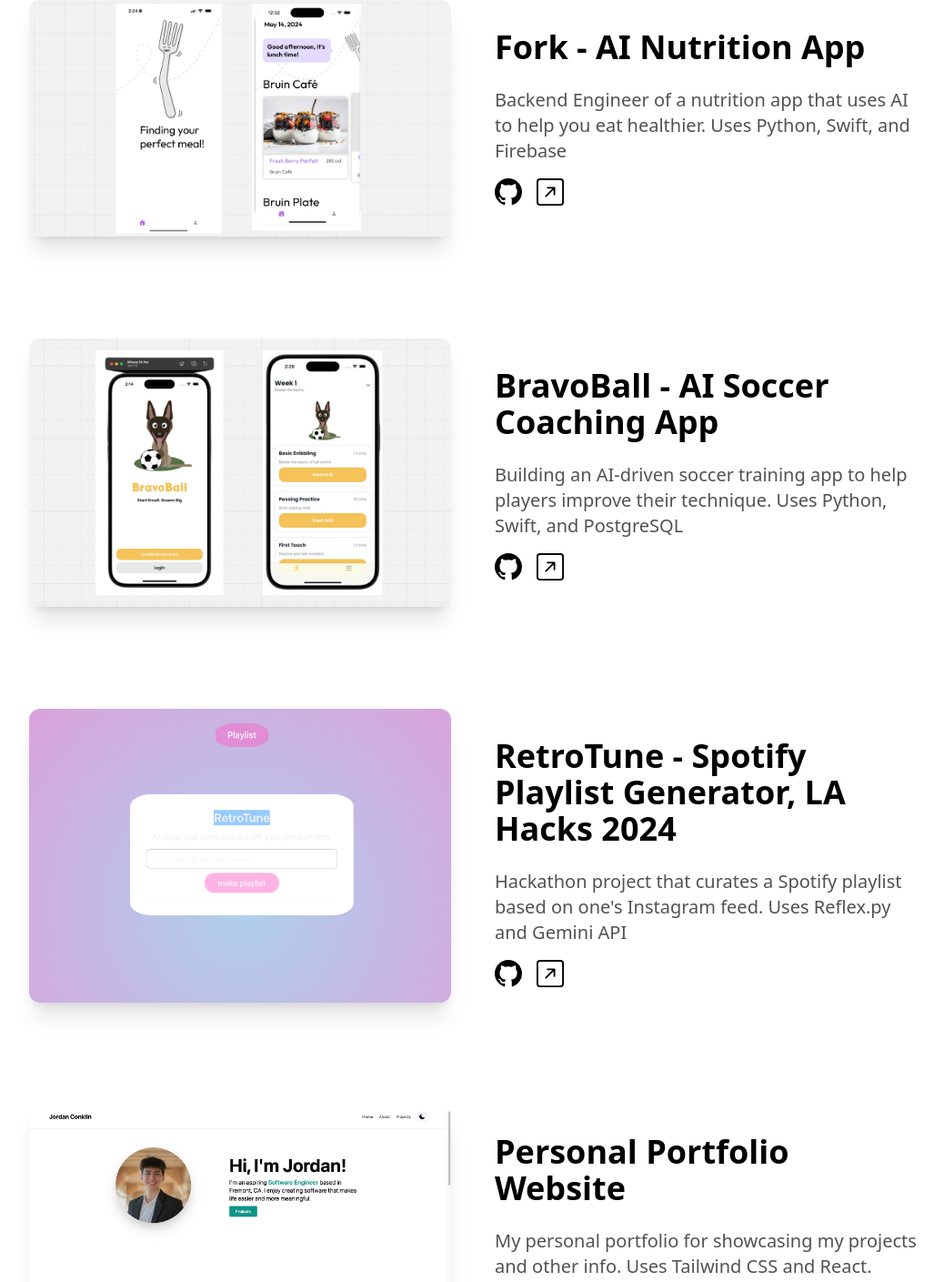
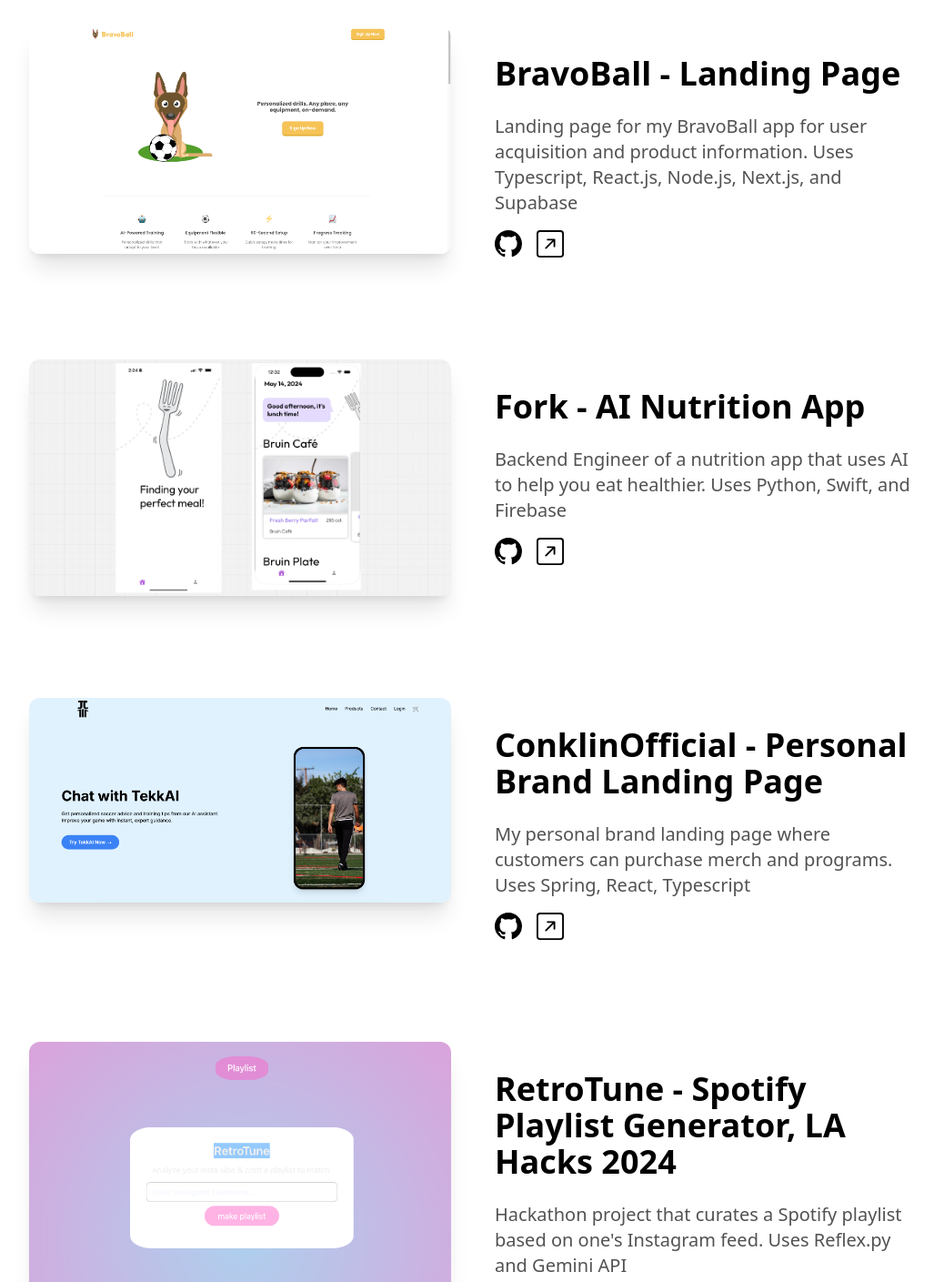
Before and after one commit to jordanconklin/jordan-conklin-personal-portfolio, a Next.js app: page / in a window 1280 px wide. Shown: the part 2358-3767 px from the top of the page at 91% size, without its empty margins (120-1158 px from the left). Built offline with nearby package versions, Linux system fonts and the light colour scheme.

Commit message:
add bravoball landing

```diff
--- a/components/ProjectsSection.tsx
+++ b/components/ProjectsSection.tsx
@@ -6,11 +6,18 @@
 
 const projects = [
   {
-    name: "ConklinOfficial - Personal Brand Landing Page",
-    description: "My personal brand landing page where customers can purchase merch and programs. Uses Spring, React, Typescript",
-    image: "/conklinofficial-LP-image.png",
-    github: "https://github.com/jordanconklin/conklinofficial-landing-page",
-    link: "https://conklinofficial-landing-page.vercel.app/",
+    name: "BravoBall - AI Soccer Coaching App",
+    description: "Building an AI-driven soccer training app to help players improve their technique. Uses Python, Swift, and PostgreSQL",
+    image: "/bravoball-image.png",
+    github: "https://github.com/jordanconklin/Tekk-app",
+    link: "",
+  },
+  {
+    name: "BravoBall - Landing Page",
+    description: "Landing page for my BravoBall app for user acquisition and product information. Uses Typescript, React.js, Node.js, Next.js, and Supabase",
+    image: "/bravoballLanding.png",
+    github: "https://github.com/jordanconklin/bravoball-landing",
+    link: "https://bravoball.vercel.app/",
   },
   {
     name: "Fork - AI Nutrition App",
@@ -20,11 +27,11 @@
     link: "https://apps.apple.com/us/app/fork-your-eating-companion/id6499236437",
   },
   {
-    name: "BravoBall - AI Soccer Coaching App",
-    description: "Building an AI-driven soccer training app to help players improve their technique. Uses Python, Swift, and PostgreSQL",
-    image: "/bravoball-image.png",
-    github: "https://github.com/jordanconklin/Tekk-app",
-    link: "",
+    name: "ConklinOfficial - Personal Brand Landing Page",
+    description: "My personal brand landing page where customers can purchase merch and programs. Uses Spring, React, Typescript",
+    image: "/conklinofficial-LP-image.png",
+    github: "https://github.com/jordanconklin/conklinofficial-landing-page",
+    link: "https://conklinofficial-landing-page.vercel.app/",
   },
     // {
   //   name: "TCR: Equities Backtester & Data Visualization Project",
@@ -42,15 +49,6 @@
     github: "https://github.com/mayhong1/lahacks24/blame/RTjordan/lahacks24/lahacks24.py",
     link: "https://www.youtube.com/watch?v=yuOEwQPndEE",
   },
-  {
-    name: "Personal Portfolio Website",
-    description:
-      "My personal portfolio for showcasing my projects and other info. Uses Tailwind CSS and React.",
-    image: "/portfolio-website-image.png",
-    github: "https://github.com/jordanconklin/personal-portfolio",
-    link: "https://jordan-conklin-personal-portfolio.vercel.app",
-  },
-
 ]
 
 const ProjectsSection = () => {
```
Also changed, not shown: public/bravoballLanding.png (added).
